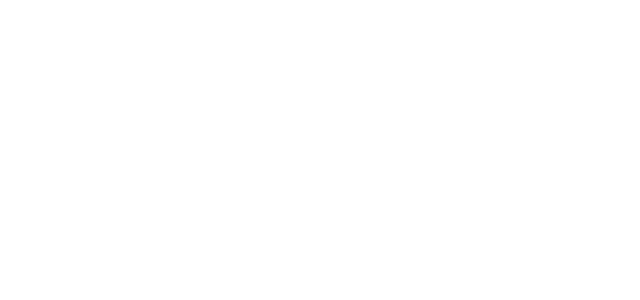
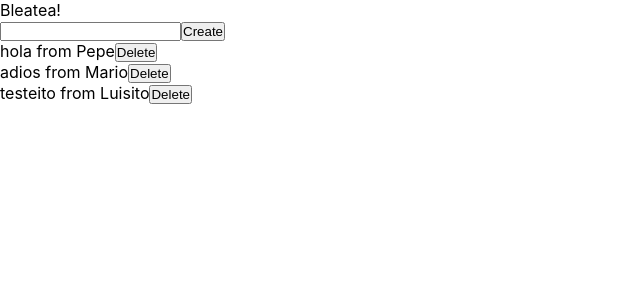
Before and after one commit to miguelselectra/bleatter, a React (Create React App) app: page / in a window 1280 px wide. Shown: the top 300 px of the page, without its empty margins (0-640 px from the left). Built offline with nearby package versions, Linux system fonts and the light colour scheme.

Commit message:
to do list pocho HOOKS

```diff
--- a/src/App.css
+++ b/src/App.css
@@ -1,38 +1,8 @@
-.App {
-  text-align: center;
+*{
+  padding: 0;
+  margin: 0;
 }
 
-.App-logo {
-  height: 40vmin;
-  pointer-events: none;
+.bleat-card{
+
 }
-
-@media (prefers-reduced-motion: no-preference) {
-  .App-logo {
-    animation: App-logo-spin infinite 20s linear;
-  }
-}
-
-.App-header {
-  background-color: #282c34;
-  min-height: 100vh;
-  display: flex;
-  flex-direction: column;
-  align-items: center;
-  justify-content: center;
-  font-size: calc(10px + 2vmin);
-  color: white;
-}
-
-.App-link {
-  color: #61dafb;
-}
-
-@keyframes App-logo-spin {
-  from {
-    transform: rotate(0deg);
-  }
-  to {
-    transform: rotate(360deg);
-  }
-}
--- a/src/App.js
+++ b/src/App.js
@@ -1,11 +1,29 @@
+import { useState } from 'react';
+import BleatList from './components/BleatList';
+import BleatForm from "./components/BleatForm";
 import './App.css';
 
-function App() {
+export default function App() {
+  const [bleats, setBleats] = useState([
+    { message: 'hola', id: 1, author: 'Pepe' },
+    { message: 'adios', id: 2, author: 'Mario' },
+    { message: 'testeito', id: 3, author: 'Luisito' },
+  ]);
+
+  const addBleatHandler = (bleat) => {
+    setBleats([...bleats, bleat]);
+  }
+
   return (
     <div className="App">
+      <BleatForm
+        addBleat={addBleatHandler}
+      />
 
+      <BleatList
+        bleats={bleats}
+        setBleats={setBleats}
+      />
     </div>
   );
 }
-
-export default App;
--- /dev/null
+++ b/src/components/Bleat.js
@@ -0,0 +1,5 @@
+export default function Bleat ({bleat, deleteHandler}) {
+  return <div className='bleat-card'>
+    {bleat.message} from {bleat.author}<button onClick={deleteHandler}>Delete</button>
+  </div>;
+}
--- /dev/null
+++ b/src/components/BleatForm.js
@@ -0,0 +1,34 @@
+import { useState } from 'react';
+
+export default function BleatForm ({ addBleat }) {
+  const [message, setMessage] = useState('');
+
+  const handleSubmit = (e) => {
+    e.preventDefault();
+    if (message === '') {
+      return;
+    }
+    const bleat = {
+      message: message,
+      id: Math.random() * 9999999, // pochisimo provisional
+      author: 'Yo'
+    };
+    addBleat(bleat);
+    setMessage('');
+  }
+
+  return (
+    <div className='bleat-creator'>
+      Bleatea!
+      <form onSubmit={handleSubmit}>
+        <input
+          type="text"
+          name="bleat"
+          onChange={(e) => setMessage(e.target.value)}
+          value={message}
+        />
+        <button>Create</button>
+      </form>
+    </div>
+  );
+}
--- /dev/null
+++ b/src/components/BleatList.js
@@ -0,0 +1,15 @@
+import Bleat from "./Bleat";
+
+export default function BleatList ({bleats, setBleats}) {
+  const deleteBleatHandler = (id) => {
+    setBleats(bleats.filter(bleat => bleat.id !== id));
+  }
+
+  return bleats.map((bleat) => {
+    return <Bleat
+      bleat={bleat}
+      key={bleat.id}
+      deleteHandler={ () => deleteBleatHandler(bleat.id) }
+    />;
+  });
+}
```
